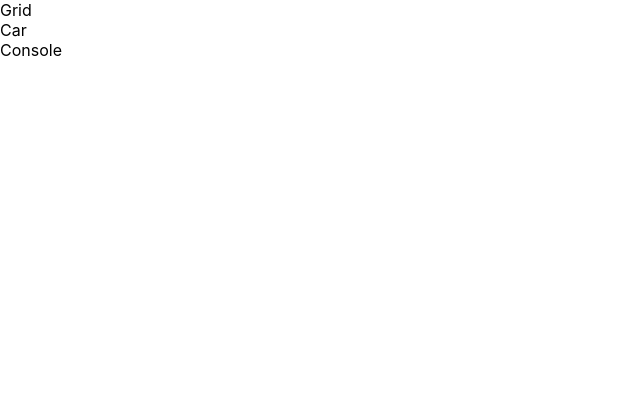
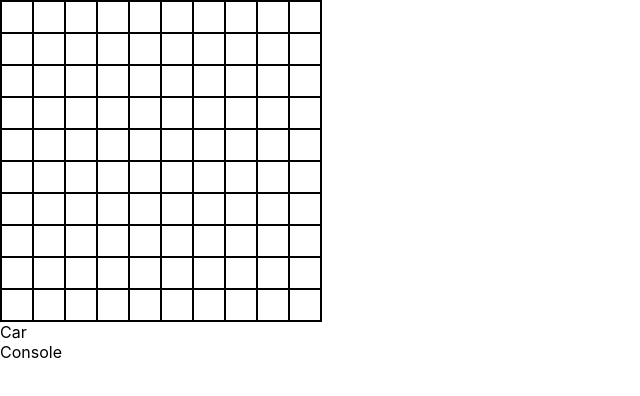
Before and after one commit to Mirzamorph/mars-rover, a React (Create React App) app: page / in a window 1280 px wide. Shown: the top 396 px of the page, without its empty margins (0-640 px from the left). Built offline with nearby package versions, Linux system fonts and the light colour scheme.

Commit message:
generate grid with styles

```diff
--- a/src/App.js
+++ b/src/App.js
@@ -1,9 +1,11 @@
 import React from 'react'
+import Grid from './components/grid'
+import {defaultGridSize} from './config'
 
 export default function App() {
     return (
         <>
-            <div>Grid</div>
+            <Grid gridCount={defaultGridSize}/>
             <div>Car</div>
             <div>Console</div>
         </>
--- /dev/null
+++ b/src/components/grid.js
@@ -0,0 +1,22 @@
+import React from 'react'
+
+export default function Grid({gridCount}) {
+
+    const generateRow = () => {
+        return new Array(gridCount).fill(0).map(_ => (
+            <div className="row">{generateCol()}</div>
+        ))
+    }
+
+    const generateCol = () => {
+        return new Array(gridCount).fill(0).map(_ => (
+            <div className="col"/>
+        ))
+    }
+
+    return (
+        <div className="grid">
+            {generateRow()}
+        </div>
+    )
+}
--- a/src/index.css
+++ b/src/index.css
@@ -7,7 +7,22 @@ body {
   -moz-osx-font-smoothing: grayscale;
 }
 
-code {
-  font-family: source-code-pro, Menlo, Monaco, Consolas, 'Courier New',
-    monospace;
+
+.grid {
+  position: relative;
+  display: flex;
+  flex-direction: column;
+  width: max-content;
+  border: 0.5px solid #000;
 }
+
+.row {
+  display: flex;
+  width: max-content;
+}
+
+.col {
+  width: 30px;
+  height: 30px;
+  border: 0.5px solid #000;
+}
```
